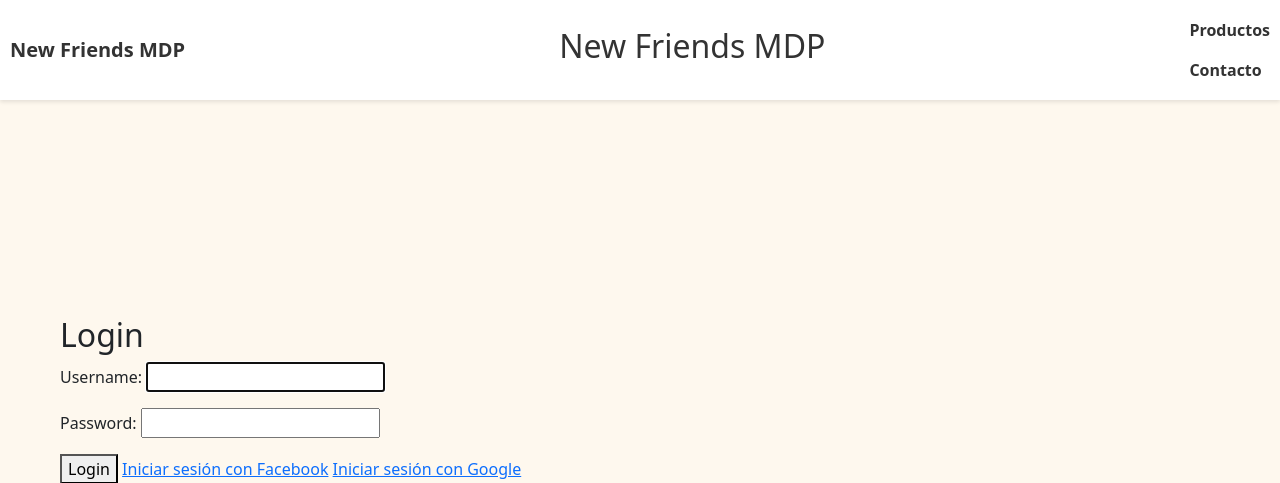
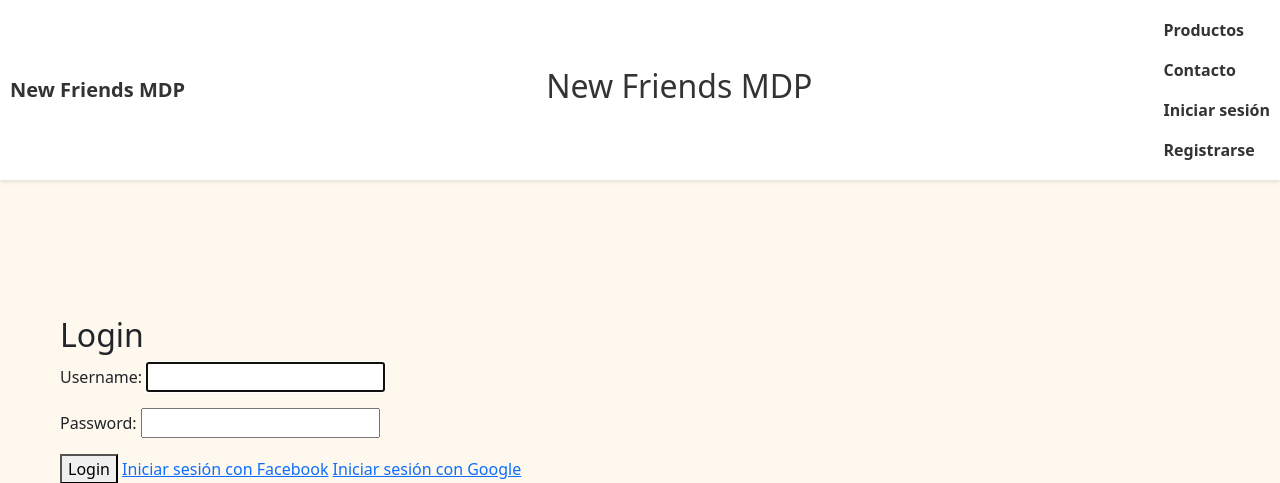
Before and after one commit to antu2809/NewFriendsMDP-E-commerce-Website, a Django app: page /login in a window 1280 px wide. Shown: the top 483 px of the page. Run offline with Django 4.2, Linux system fonts and the light colour scheme; some libraries are stand-ins or nearby versions.

Commit message:
Login and signup access in main page fixed- commit

```diff
--- a/templates/base.html
+++ b/templates/base.html
@@ -206,6 +206,16 @@
         <ul class="navbar-nav ml-auto">
             <li class="nav-item"><a class="nav-link" href="product_list">Productos</a></li>
             <li class="nav-item"><a class="nav-link" href="contact">Contacto</a></li>
+            <!-- Agregar acceso de inicio de sesión, cierre de sesión y registro -->
+            {% if user.is_authenticated %}
+              <!-- Usuario autenticado: Mostrar enlace de cierre de sesión -->
+              <li class="nav-item"><a class="nav-link" href="{% url 'logout' %}">Cerrar sesión</a></li>
+            {% else %}
+            <!-- Usuario no autenticado: Mostrar enlace de inicio de sesión y registro -->
+              <li class="nav-item"><a class="nav-link" href="{% url 'login' %}">Iniciar sesión</a></li>
+              <li class="nav-item"><a class="nav-link" href="{% url 'register' %}">Registrarse</a></li>
+            {% endif %}
+            <!-- Fin de acceso de inicio de sesión, cierre de sesión y registro -->
         </ul>
     </div>
 
```
Also changed, not shown: readme.md.
